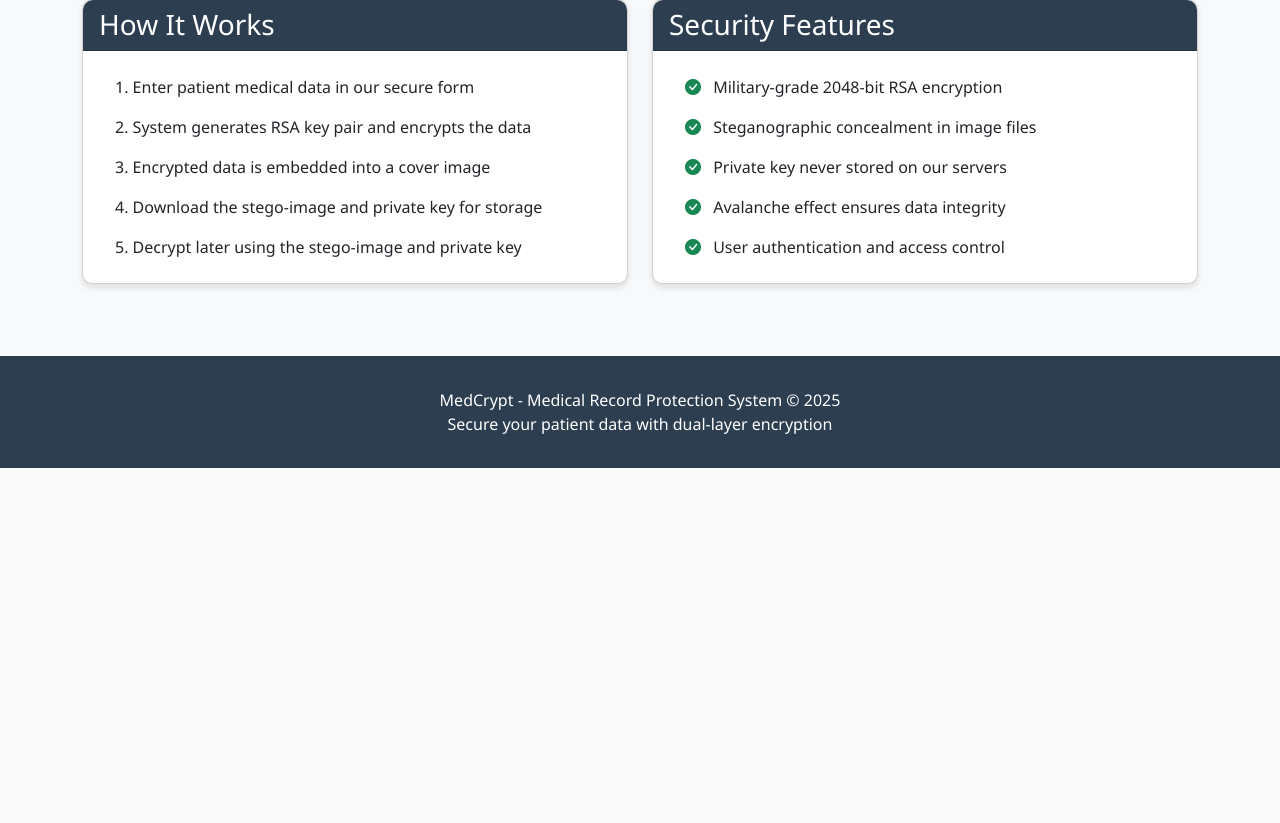
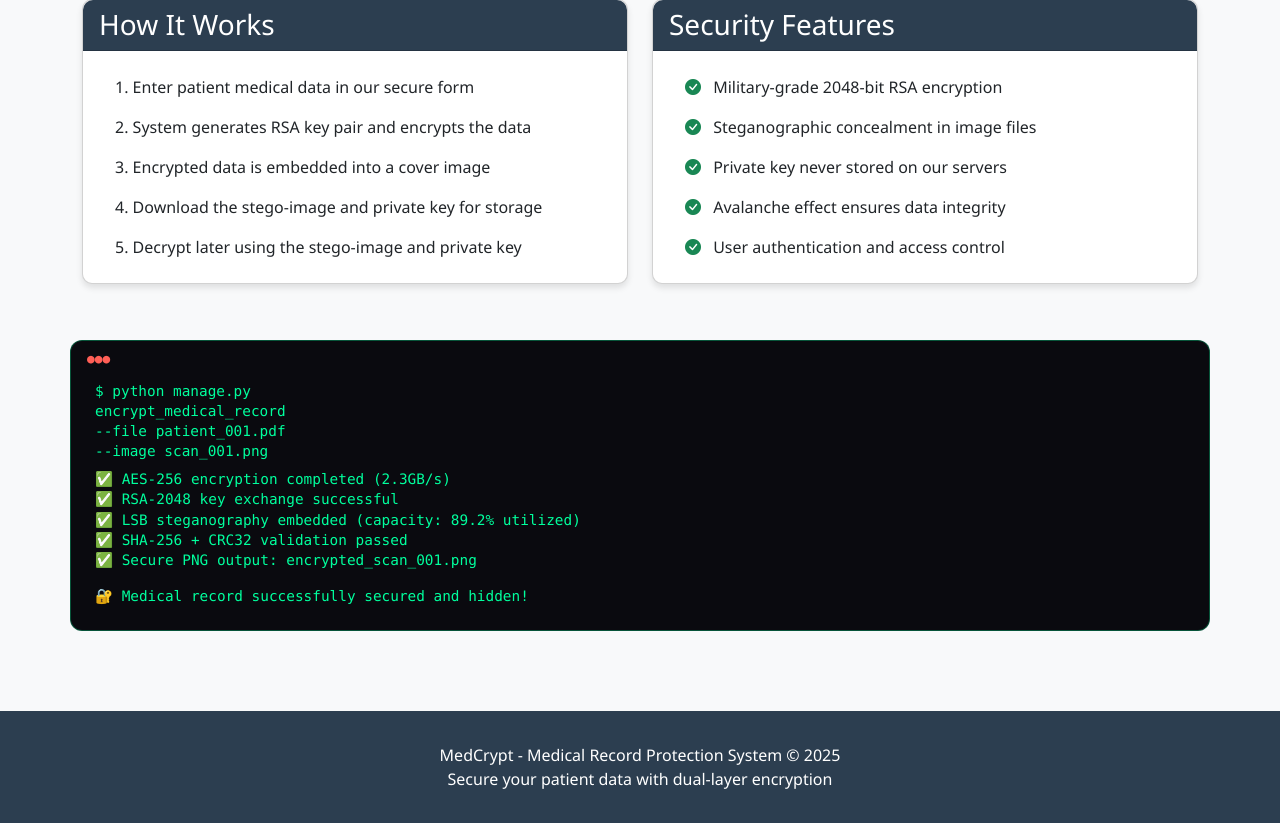
Before and after one commit to IbrahimMuhammad-web/mediCrypy, a Django app: page / in a window 1280 px wide. Shown: the part 869-1692 px from the top of the page. Before the commit the page ends 1337 px from the top, so only its background shows below. Run offline with Django 5.2, Linux system fonts and the light colour scheme.

Commit message:
First prototype

```diff
--- a/medcrypt/records/templates/records/base.html
+++ b/medcrypt/records/templates/records/base.html
@@ -117,6 +117,43 @@
             height: 300px;
             margin-bottom: 2rem;
         }
+        .terminal {
+            background: #0a0a0f;
+            border: 1px solid rgba(0, 255, 157, 0.3);
+            border-radius: 12px;
+            padding: 1.5rem;
+            font-family: 'Monaco', 'Menlo', monospace;
+            color: #00ff9d;
+            margin: 2rem 0;
+            position: relative;
+            overflow: hidden;
+        }
+
+        .terminal::before {
+            content: '●●●';
+            position: absolute;
+            top: 0.5rem;
+            left: 1rem;
+            color: #ff5f56;
+            font-size: 0.8rem;
+        }
+
+        .terminal-content {
+            margin-top: 1rem;
+            font-size: 0.9rem;
+            line-height: 1.4;
+        }
+
+        .typing {
+            animation: typing 3s steps(40, end) infinite;
+        }
+
+        @keyframes typing {
+            from { width: 0; }
+            to { width: 100%; }
+        }
+
+
     </style>
 </head>
 <body>
--- a/medcrypt/records/templates/records/home.html
+++ b/medcrypt/records/templates/records/home.html
@@ -96,5 +96,16 @@
             </div>
         </div>
     </div>
+        <div class="terminal">
+            <div class="terminal-content">
+                <div class="typing">$ python manage.py encrypt_medical_record --file patient_001.pdf --image scan_001.png</div>
+                <div style="margin-top: 0.5rem;">✅ AES-256 encryption completed (2.3GB/s)</div>
+                <div>✅ RSA-2048 key exchange successful</div>
+                <div>✅ LSB steganography embedded (capacity: 89.2% utilized)</div>
+                <div>✅ SHA-256 + CRC32 validation passed</div>
+                <div>✅ Secure PNG output: encrypted_scan_001.png</div>
+                <div style="color: #00ff9d; margin-top: 1rem;">🔐 Medical record successfully secured and hidden!</div>
+            </div>
+    </div>
 </div>
 {% endblock %}
```
Also changed, not shown: medcrypt/records/templates/records/dashboard.html (+2 -13 lines), medcrypt/db.sqlite3, medcrypt/media/stego_805a3759280249df95cb9ab7c6599192.png (added).
